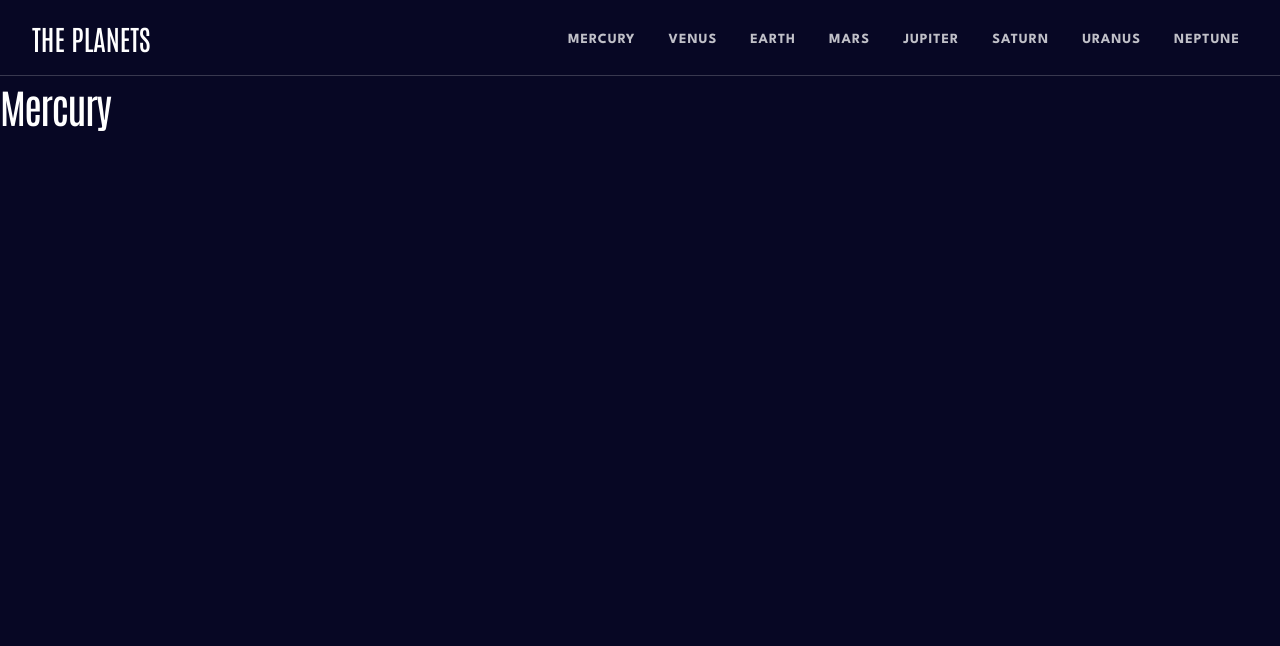
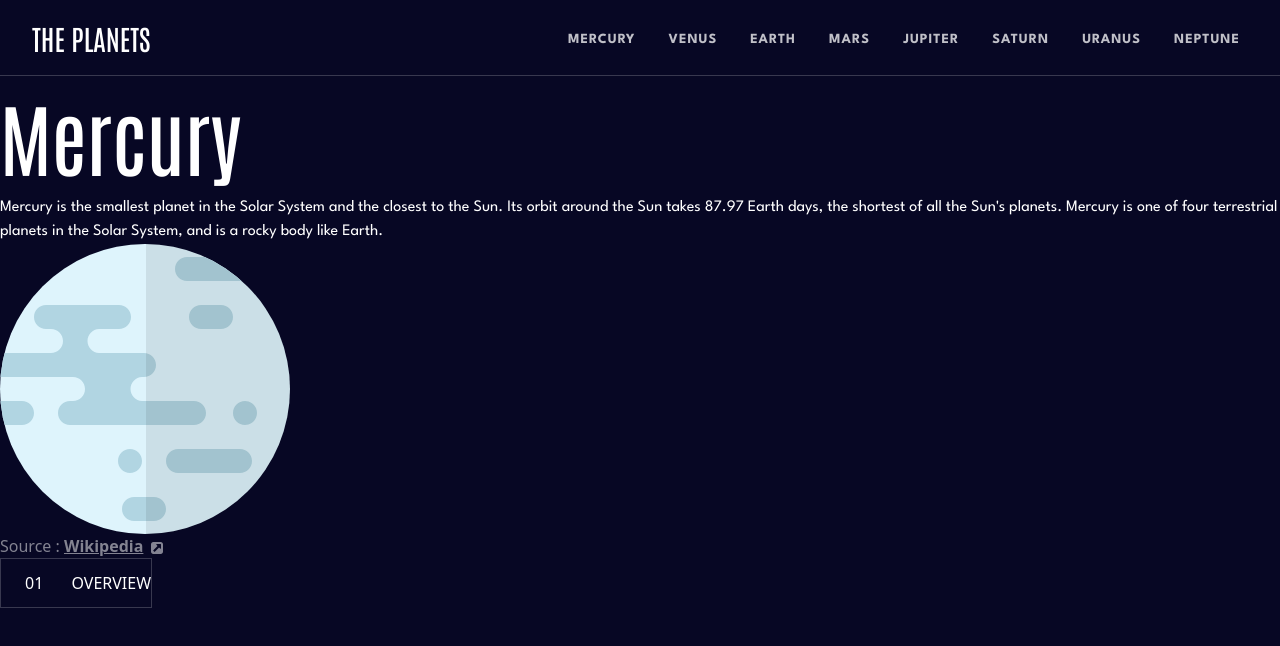
Before and after one commit to daklo91/the-planets, a Next.js app: page /Mercury in a window 1280 px wide. Shown: the top 646 px of the page. Built offline with nearby package versions, Linux system fonts and the light colour scheme.

Commit message:
transfer code to desktop

```diff
--- a/src/app/[planet]/page.tsx
+++ b/src/app/[planet]/page.tsx
@@ -1,5 +1,6 @@
 import planetDataArray from "@/data/data.json";
 import { notFound } from "next/navigation";
+import iconSource from "";
 
 interface PlanetPageProps {
   params: {
@@ -19,7 +20,28 @@ export default function PlanetPage({ params }: PlanetPageProps) {
 
   return (
     <main>
-      <p className="heading-h2">{PLANET_DATA.name}</p>
+      <h1 className="heading-h1">{PLANET_DATA.name}</h1>
+      <p className="text-primary font-spartan-regular">
+        {PLANET_DATA.overview.content}
+      </p>
+
+      <img src={PLANET_DATA.images.planet} />
+
+      <p className="text-secondary">
+        Source :{" "}
+        <a
+          href={PLANET_DATA.overview.source}
+          target="_blank"
+          className="font-bold underline"
+        >
+          Wikipedia
+          <img src="/images/icon-source.svg" className="inline-block ml-2" />
+        </a>
+      </p>
+
+      <button className="text-primary py-3 border-accent border-solid border">
+        <span className="mx-6">01</span> OVERVIEW
+      </button>
     </main>
   );
 }
```
